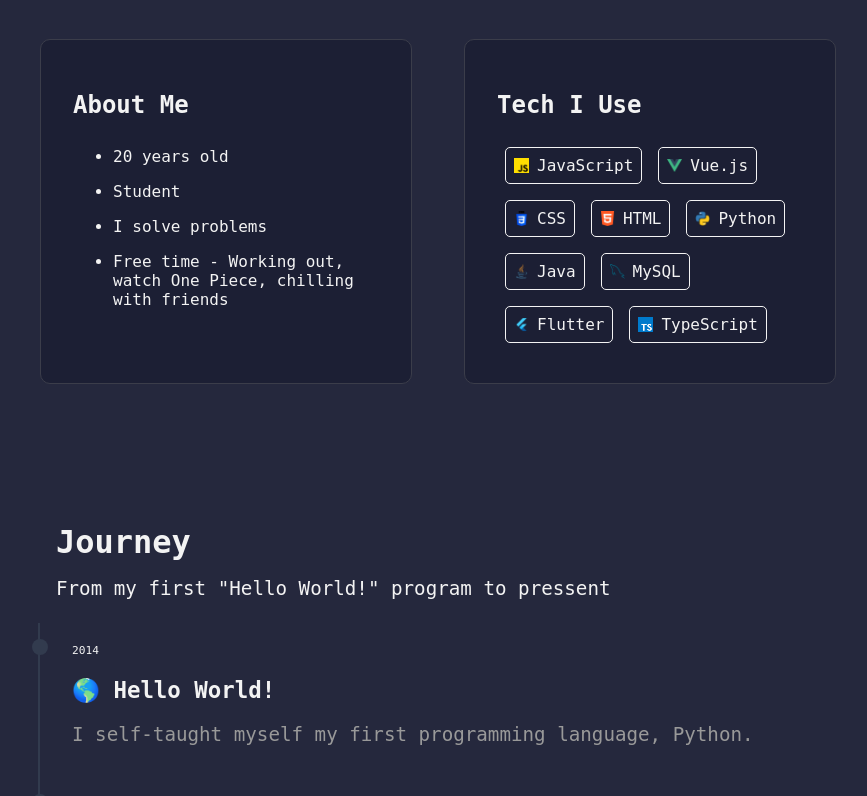
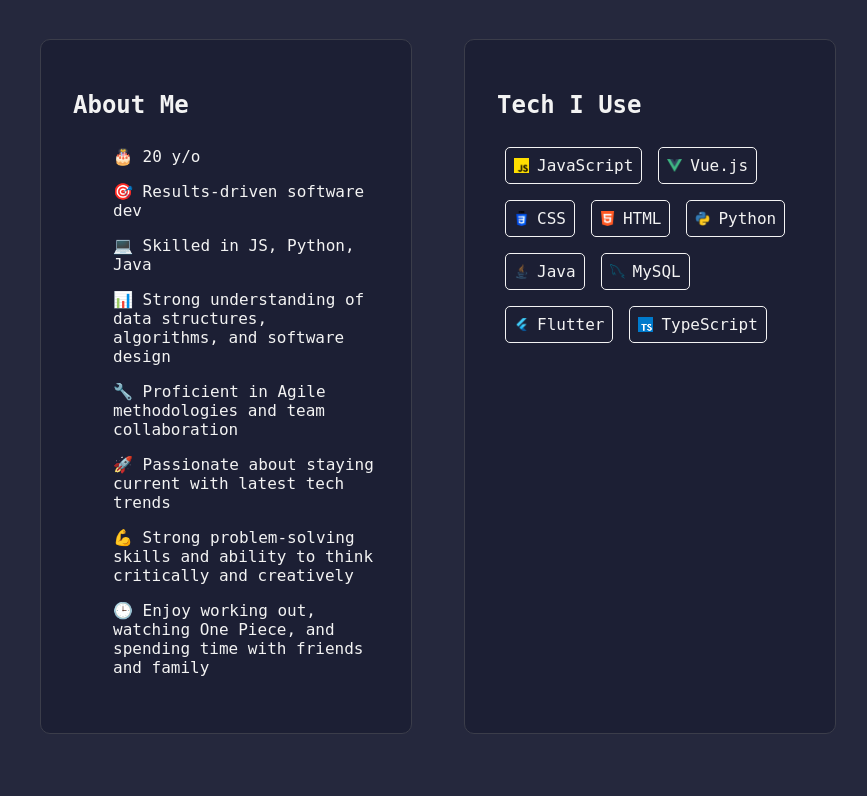
Before and after one commit to Matars/Portfolio, a Vue app: page / in a window 1280 px wide. Shown: the part 1140-1936 px from the top of the page, without its empty margins (200-1067 px from the left). Built offline with nearby package versions, Linux system fonts and the light colour scheme.

Commit message:
changed about me and journey typo

```diff
--- a/src/components/AboutComp.vue
+++ b/src/components/AboutComp.vue
@@ -3,15 +3,26 @@
     <div class="about-me-col">
       <h2>About Me</h2>
       <ul>
-        <li>20 years old</li>
-        <li>Student</li>
-        <li>I solve problems</li>
+        <li>🎂 20 y/o</li>
+        <li>🎯 Results-driven software dev</li>
+        <li>💻 Skilled in JS, Python, Java</li>
         <li>
-          Free time - Working out, watch <span class="onepice">One Piece</span>,
-          chilling with friends
+          📊 Strong understanding of data structures, algorithms, and software
+          design
+        </li>
+        <li>🔧 Proficient in Agile methodologies and team collaboration</li>
+        <li>🚀 Passionate about staying current with latest tech trends</li>
+        <li>
+          💪 Strong problem-solving skills and ability to think critically and
+          creatively
+        </li>
+        <li>
+          🕒 Enjoy working out, watching <span class="onepice">One Piece</span>,
+          and spending time with friends and family
         </li>
       </ul>
     </div>
+
     <div class="tech-i-use-col">
       <h2>Tech I Use</h2>
       <div class="tech-items-container">
@@ -126,6 +137,11 @@
   margin-right: 0.5em;
 }
 
+/* remove dot from about me list */
+.about-me-col ul {
+  list-style-type: none;
+}
+
 @media only screen and (max-width: 600px) {
   .grid-container {
     display: flex;
--- a/src/components/JourneyComp.vue
+++ b/src/components/JourneyComp.vue
@@ -45,8 +45,6 @@
           description:
             "I learnt more about C++ and web development - graduated from engineering high school.",
           dotColor: "#323b4e",
-          link: "https://yudax.notion.site/Archive-2015-2018-d3e6027d46f14e94b73309407c667299",
-          linkText: "Fun projects",
         },
         {
           id: 3,
```
